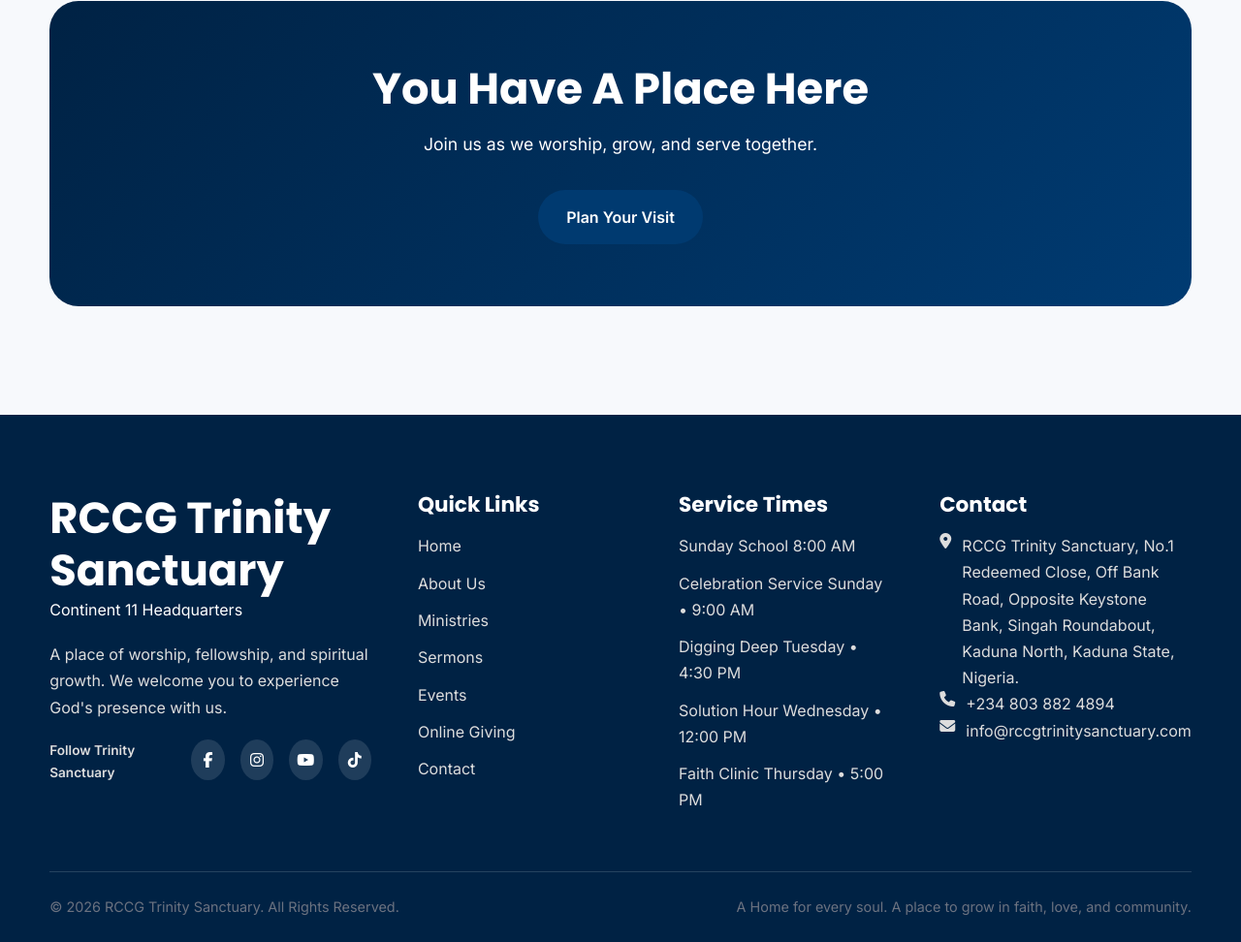
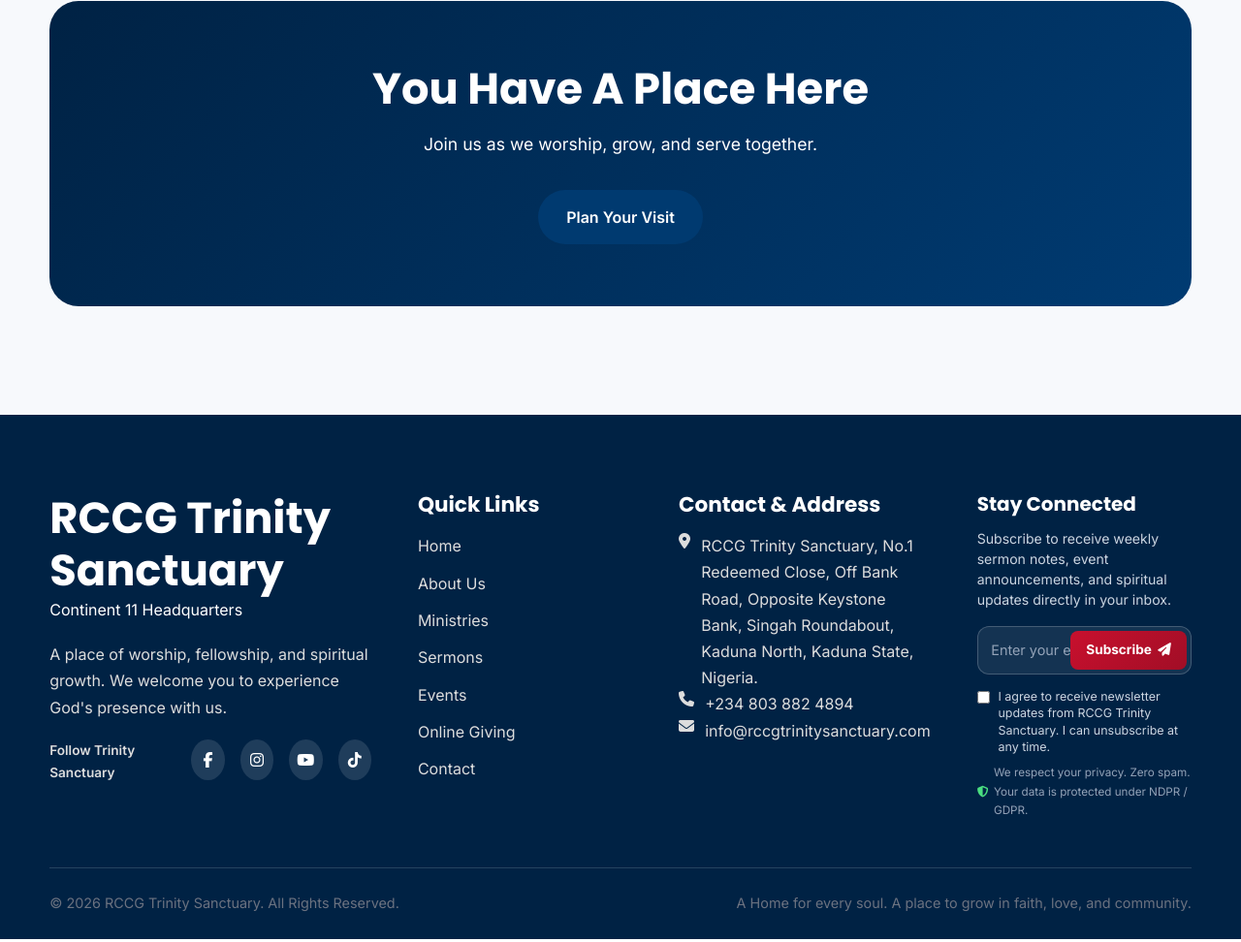
Before and after one commit to File8ite/trinity-sanctuary, a plain HTML site: page about.html in a window 1280 px wide. Shown: the part 2349-3321 px from the top of the page at 97% size. Drawn offline with Linux system fonts and the light colour scheme.

Commit message:
added email collection for newsletter

```diff
--- a/css/style.css
+++ b/css/style.css
@@ -2334,6 +2334,121 @@
 
     color:#ddd;
 
+}
+
+/* Newsletter Column & Legal Consent Styling */
+.footer-newsletter {
+    display: flex;
+    flex-direction: column;
+}
+
+.footer-newsletter h3 {
+    color: #FFFFFF;
+    font-size: 1.25rem;
+    margin-bottom: 0.8rem;
+    font-weight: 700;
+}
+
+.newsletter-desc {
+    color: #CBD5E1;
+    font-size: 0.88rem;
+    line-height: 1.5;
+    margin-bottom: 1rem;
+}
+
+.newsletter-form {
+    display: flex;
+    flex-direction: column;
+    gap: 0.85rem;
+}
+
+.newsletter-input-box {
+    display: flex;
+    align-items: center;
+    background: rgba(255, 255, 255, 0.08);
+    border: 1px solid rgba(255, 255, 255, 0.2);
+    border-radius: 12px;
+    padding: 0.25rem 0.25rem 0.25rem 0.85rem;
+    transition: all 0.3s ease;
+}
+
+.newsletter-input-box:focus-within {
+    border-color: #FACC15;
+    background: rgba(255, 255, 255, 0.12);
+    box-shadow: 0 0 12px rgba(250, 204, 21, 0.25);
+}
+
+.newsletter-input-box input {
+    background: transparent !important;
+    border: none !important;
+    outline: none !important;
+    color: #FFFFFF !important;
+    font-size: 0.9rem;
+    width: 100%;
+    padding: 0.4rem 0;
+}
+
+.newsletter-input-box input::placeholder {
+    color: #94A3B8 !important;
+}
+
+.btn-subscribe {
+    background: linear-gradient(135deg, #C8102E 0%, #A10E26 100%);
+    color: #FFFFFF;
+    border: none;
+    padding: 0.55rem 1rem;
+    border-radius: 8px;
+    font-size: 0.85rem;
+    font-weight: 700;
+    cursor: pointer;
+    display: inline-flex;
+    align-items: center;
+    gap: 0.4rem;
+    white-space: nowrap;
+    transition: all 0.3s ease;
+}
+
+.btn-subscribe:hover {
+    background: #FACC15;
+    color: #002B55;
+    transform: translateY(-2px);
+    box-shadow: 0 4px 12px rgba(250, 204, 21, 0.3);
+}
+
+.privacy-consent-box {
+    display: flex;
+    flex-direction: column;
+    gap: 0.5rem;
+}
+
+.consent-label {
+    display: flex;
+    align-items: flex-start;
+    gap: 0.55rem;
+    cursor: pointer;
+    font-size: 0.78rem;
+    color: #CBD5E1;
+    line-height: 1.4;
+}
+
+.consent-label input[type="checkbox"] {
+    accent-color: #FACC15;
+    width: 15px;
+    height: 15px;
+    margin-top: 2px;
+    cursor: pointer;
+}
+
+.privacy-note {
+    font-size: 0.73rem;
+    color: #94A3B8;
+    display: flex;
+    align-items: center;
+    gap: 0.35rem;
+}
+
+.privacy-note i {
+    color: #4ADE80;
 }
 
 
--- a/js/footer.js
+++ b/js/footer.js
@@ -147,75 +147,13 @@
 
 
 
-            <!-- SERVICE TIMES -->
-
-            <div class="footer-links">
-
-
-                <h3>
-                    Service Times
-                </h3>
-
-
-                <ul>
-
-
-                    <li>
-                        Sunday School
-                        <span>
-                            8:00 AM
-                        </span>
-                    </li>
-
-
-                    <li>
-                        Celebration Service
-                        <span>
-                            Sunday • 9:00 AM
-                        </span>
-                    </li>
-
-
-                    <li>
-                        Digging Deep
-                        <span>
-                            Tuesday • 4:30 PM
-                        </span>
-                    </li>
-
-
-                    <li>
-                        Solution Hour
-                        <span>
-                            Wednesday • 12:00 PM
-                        </span>
-                    </li>
-
-
-                    <li>
-                        Faith Clinic
-                        <span>
-                            Thursday • 5:00 PM
-                        </span>
-                    </li>
-
-
-                </ul>
-
-
-            </div>
-
-
-
-
-
             <!-- CONTACT -->
 
             <div class="footer-contact">
 
 
                 <h3>
-                    Contact
+                    Contact & Address
                 </h3>
 
 
@@ -259,6 +197,41 @@
             </div>
 
 
+            <!-- NEWSLETTER SUBSCRIPTION (LEGAL & COMPLIANT) -->
+
+            <div class="footer-newsletter">
+
+                <h3>
+                    Stay Connected
+                </h3>
+
+                <p class="newsletter-desc">
+                    Subscribe to receive weekly sermon notes, event announcements, and spiritual updates directly in your inbox.
+                </p>
+
+                <form id="footer-newsletter-form" class="newsletter-form" action="https://formsubmit.co/info@rccgtrinitysanctuary.com" method="POST">
+
+                    <div class="newsletter-input-box">
+                        <input type="email" id="newsletter-email" name="subscriber_email" placeholder="Enter your email address..." required aria-label="Email address for newsletter updates">
+                        <button type="submit" class="btn-subscribe" aria-label="Subscribe to newsletter">
+                            <span>Subscribe</span> <i class="fa-solid fa-paper-plane"></i>
+                        </button>
+                    </div>
+
+                    <div class="privacy-consent-box">
+                        <label class="consent-label">
+                            <input type="checkbox" id="newsletter-consent" name="consent_agreed" required>
+                            <span>I agree to receive newsletter updates from RCCG Trinity Sanctuary. I can unsubscribe at any time.</span>
+                        </label>
+                        <span class="privacy-note">
+                            <i class="fa-solid fa-shield-halved"></i> We respect your privacy. Zero spam. Your data is protected under NDPR / GDPR.
+                        </span>
+                    </div>
+
+                </form>
+
+            </div>
+
 
         </div>
 
--- a/js/main.js
+++ b/js/main.js
@@ -136,6 +136,63 @@
         });
     });
 
+    // 4b. Footer Newsletter Subscription Handler (Legal Opt-In & FormSubmit)
+    const newsletterForm = document.getElementById("footer-newsletter-form");
+    if (newsletterForm) {
+        newsletterForm.addEventListener("submit", (e) => {
+            e.preventDefault();
+
+            const emailInput = document.getElementById("newsletter-email");
+            const consentCheck = document.getElementById("newsletter-consent");
+
+            if (!emailInput || !emailInput.value.trim()) return;
+            if (consentCheck && !consentCheck.checked) {
+                alert("Please agree to the privacy consent checkbox to subscribe.");
+                return;
+            }
+
+            const subscriberEmail = emailInput.value.trim();
+
+            // Background submission via FormSubmit
+            fetch("https://formsubmit.co/ajax/info@rccgtrinitysanctuary.com", {
+                method: "POST",
+                headers: {
+                    'Content-Type': 'application/json',
+                    'Accept': 'application/json'
+                },
+                body: JSON.stringify({
+                    _subject: "NEW NEWSLETTER SUBSCRIBER — RCCG Trinity Sanctuary",
+                    email: subscriberEmail,
+                    consent_agreed: "YES - Consented to receiving weekly updates and sermon outlines",
+                    subscribed_at: new Date().toLocaleString()
+                })
+            }).catch(err => console.log("Background email send", err));
+
+            // Display Toast Notification
+            let toast = document.querySelector(".toast-notification");
+            if (!toast) {
+                toast = document.createElement("div");
+                toast.className = "toast-notification";
+                document.body.appendChild(toast);
+            }
+
+            toast.innerHTML = `
+                <i class="fa-solid fa-envelope-circle-check"></i>
+                <div>
+                    <strong>Subscribed Successfully!</strong>
+                    <p>Thank you! You will receive weekly sermon outlines and Trinity Sanctuary updates at ${subscriberEmail}.</p>
+                </div>
+            `;
+
+            toast.classList.add("show");
+            newsletterForm.reset();
+
+            setTimeout(() => {
+                toast.classList.remove("show");
+            }, 6000);
+        });
+    }
+
     // 5. Video Modal Player for Sermons
     const playButtons = document.querySelectorAll(".play-button, .watch-sermon-btn");
     if (playButtons.length > 0) {
```
